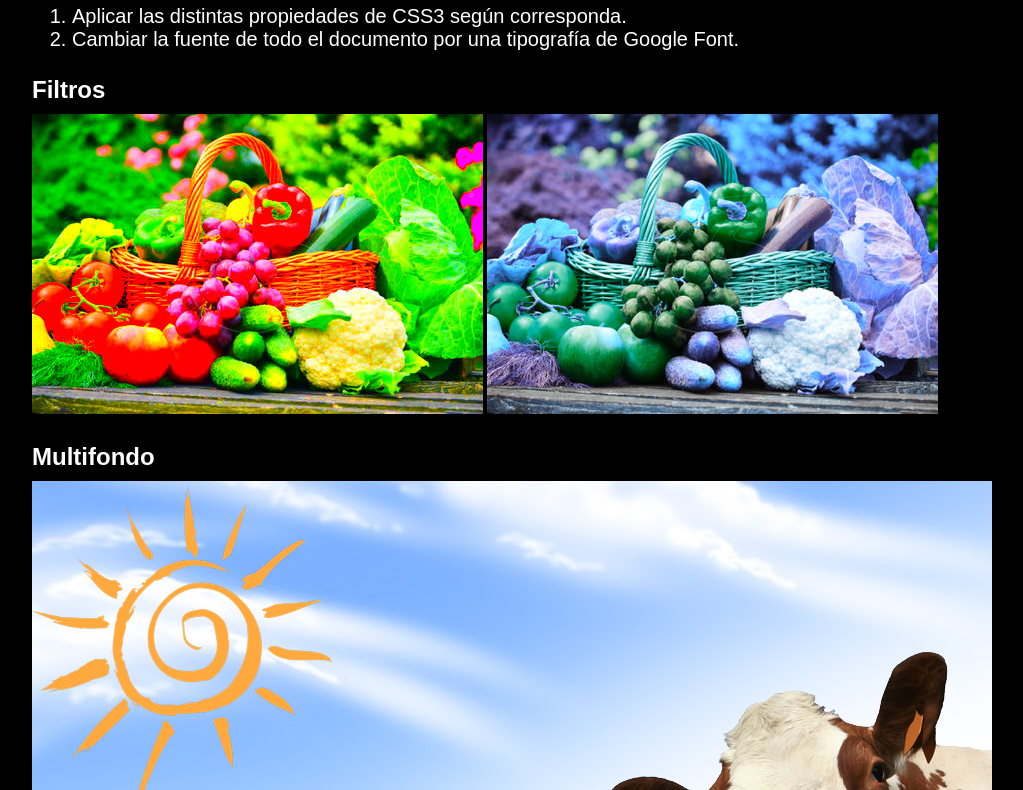
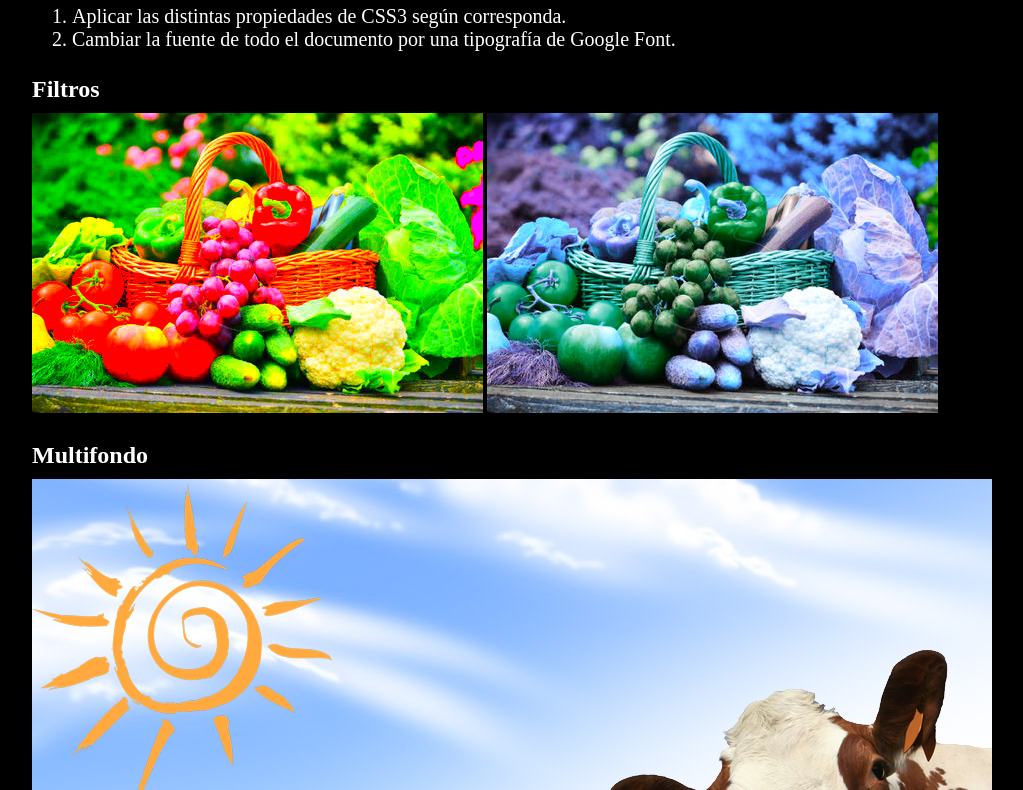
Before and after one commit to trg98/DM2---codigos-CSS3, a plain HTML site: page index.html in a window 1280 px wide. Shown: the part 77-867 px from the top of the page, without its empty margins (128-1151 px from the left). Drawn offline with Linux system fonts and the light colour scheme.

Commit message:
Update estilo.css

```diff
--- a/css/estilo.css
+++ b/css/estilo.css
@@ -1,6 +1,9 @@
 body{
+font-family: 'Kaisei HarunoUmi', serif;
 	background-color: #000000;
 }
+
+
 
 #contenedor{
 	width: 960px;
@@ -11,7 +14,6 @@ body{
 
 h1, h2{margin-top: 25px;
 	color: #ffffff;
-	font-family: arial;
 	margin-bottom: 10px;
 	text-align: left;
 }
@@ -27,7 +29,8 @@ h1, h2{margin-top: 25px;
 }
 
 
-p{  padding:1%;
+p{
+	padding:1%;
 	column-count: 2;
 	column-gap: 40px;
 	column-rule: 1px solid #f00;
@@ -35,12 +38,10 @@ p{  padding:1%;
 	border-width: 2px;
 	border-style: solid;
 	color: #ffffff;
-	font-family: arial;
 }
 
 .ejercicio {
 		color: #ffffff;
-		font-family: arial;
 		text-align: justify;
 		font-size: 20px;
 
```
